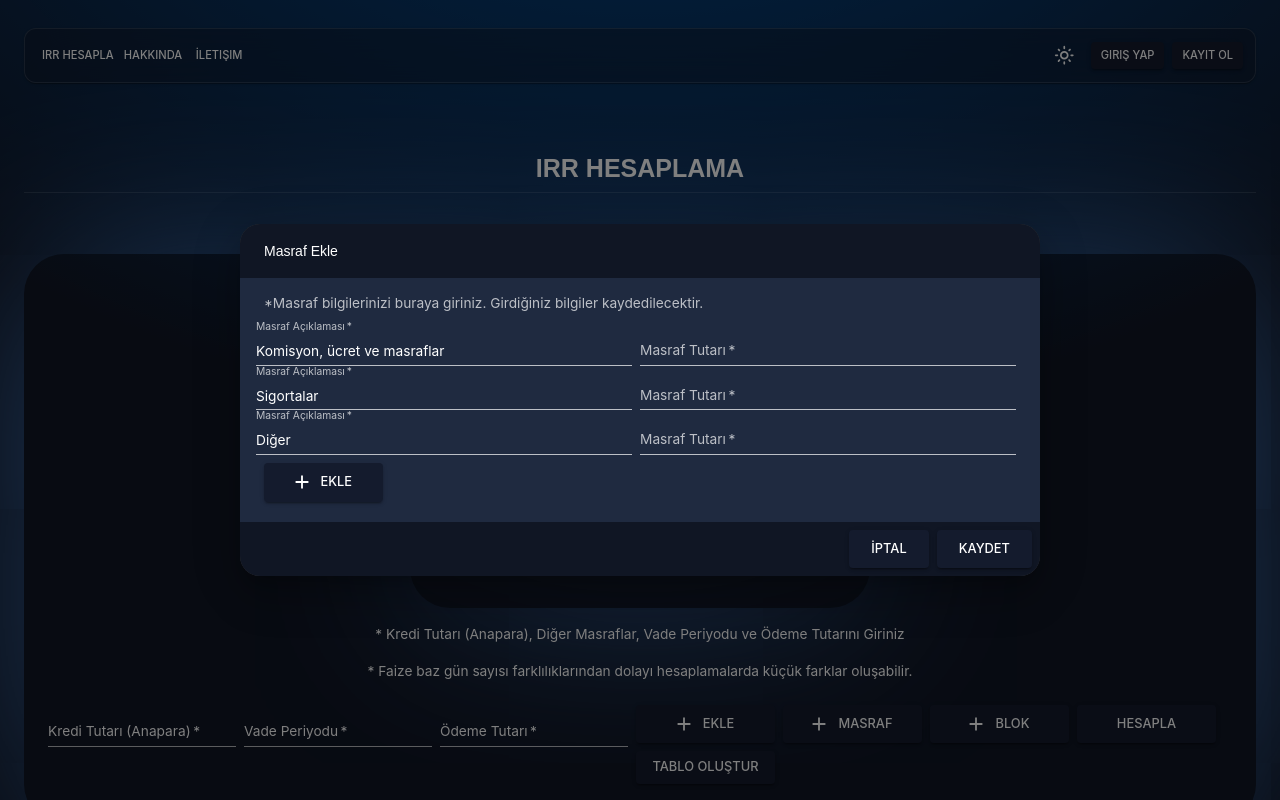
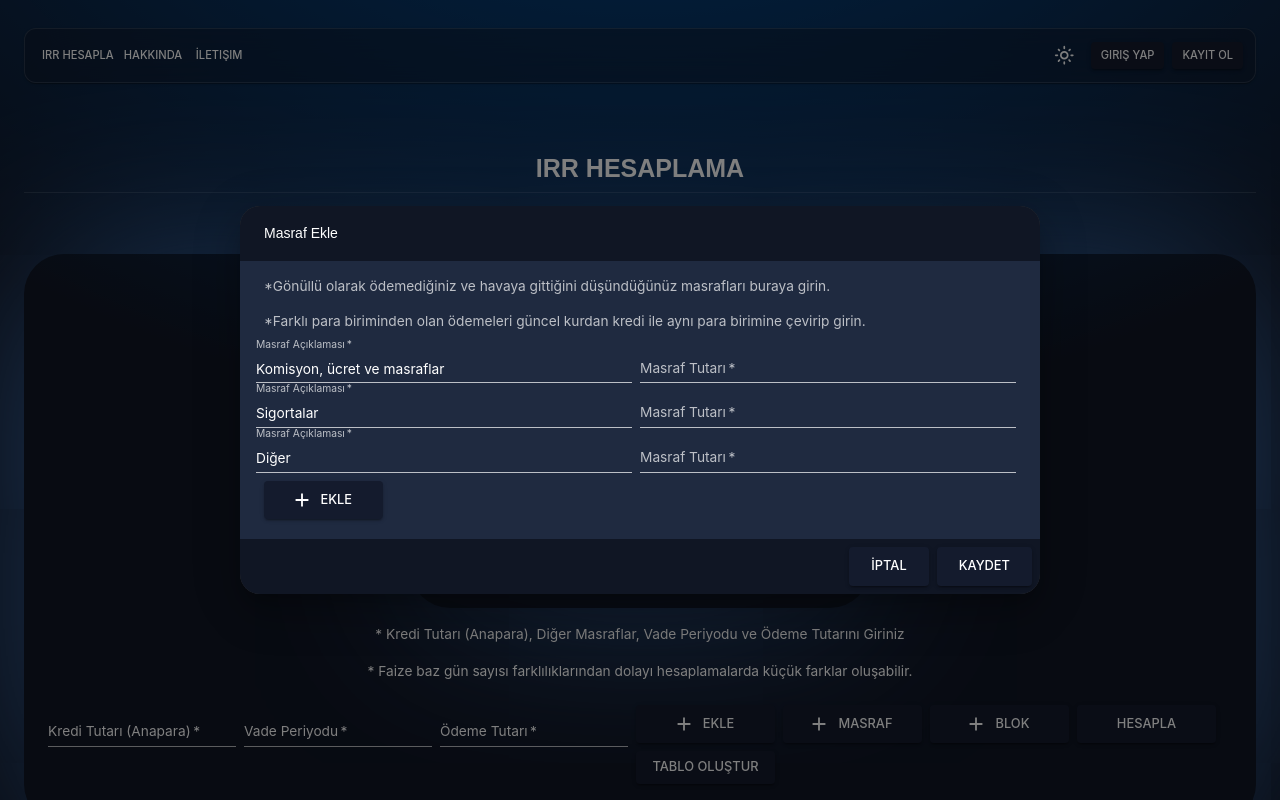
Before and after one commit to haticekatranciakgul/test.kredi-maliyeti-hesaplama, a React (Create React App) app: page /calculate in a window 1280 px wide. Both pictures are taken after a click on the button "MASRAF". Shown: the top 800 px of the page. Built offline with nearby package versions, Linux system fonts and the light colour scheme.

Commit message:
Add text ui

```diff
--- a/src/Components/BlockModal.js
+++ b/src/Components/BlockModal.js
@@ -75,7 +75,9 @@ export default function FormDialog() {
                     <DialogContent sx={{
                         backgroundColor: (theme) => theme.palette.mode === 'light' ? '#d3daee' : '#1F2A40',
                     }}>
-                        <DialogContentText sx={{ marginBottom: '2%', marginTop: "2%" }}> </DialogContentText>
+                        <DialogContentText sx={{ marginBottom: '2%', marginTop: "2%" }}>
+                        *Kullandırım sonrası kredi tutarının tamamının veya bir kısmının bir süre bankada tutulması şartı varsa buraya giriş yapın.
+                        </DialogContentText>
 
                         <Grid container spacing={1} columns={10} >
                             <Grid item md={5}>
--- a/src/Components/ExpenseModal.js
+++ b/src/Components/ExpenseModal.js
@@ -72,7 +72,10 @@ export default function FormDialog() {
                         backgroundColor: (theme) => theme.palette.mode === 'light' ? '#d3daee' : '#1F2A40',
                     }}>
                         <DialogContentText sx={{ marginBottom: '2%', marginTop: "2%" }}>
-                            *Masraf bilgilerinizi buraya giriniz. Girdiğiniz bilgiler kaydedilecektir.
+                            *Gönüllü olarak ödemediğiniz ve havaya gittiğini düşündüğünüz masrafları buraya girin.
+                        </DialogContentText>
+                        <DialogContentText sx={{ marginBottom: '2%', marginTop: "2%" }}>
+                            *Farklı para biriminden olan ödemeleri güncel kurdan kredi ile aynı para birimine çevirip girin.
                         </DialogContentText>
                         <Grid container spacing={1} columns={12}>
                             {rows.map((row, index) => (
```
Also changed, not shown: src/Components/CreateTable.js (line endings or trailing spaces).
